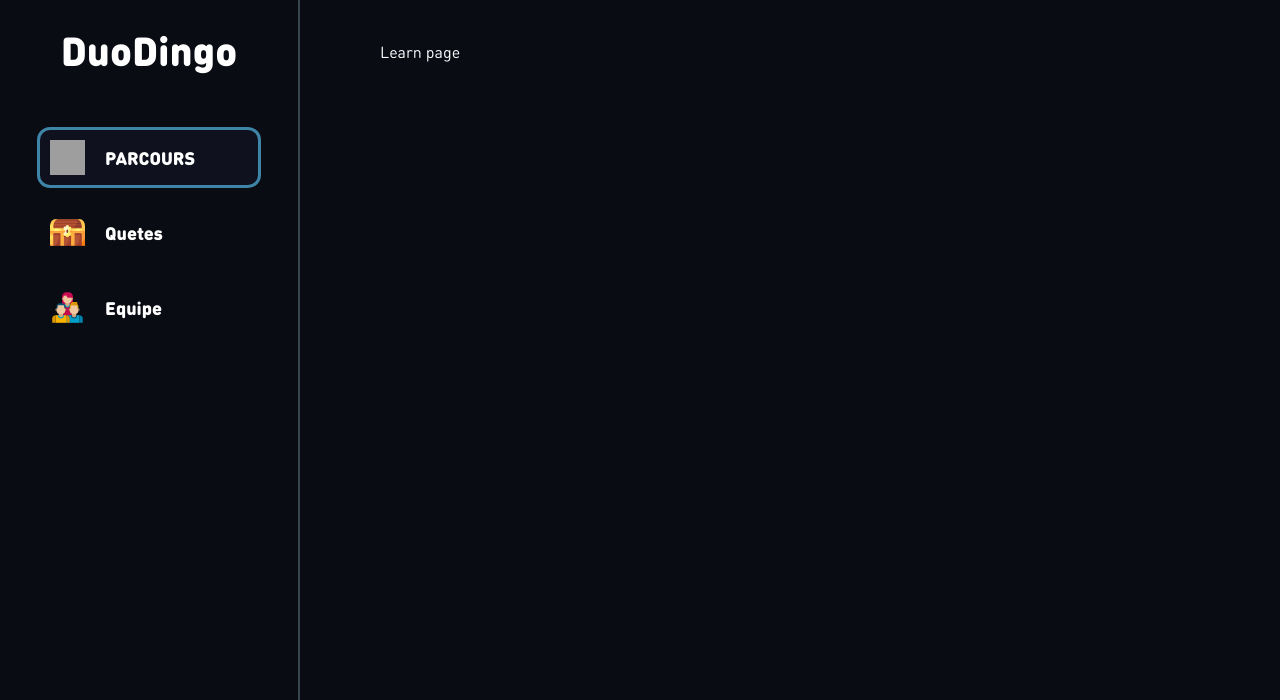
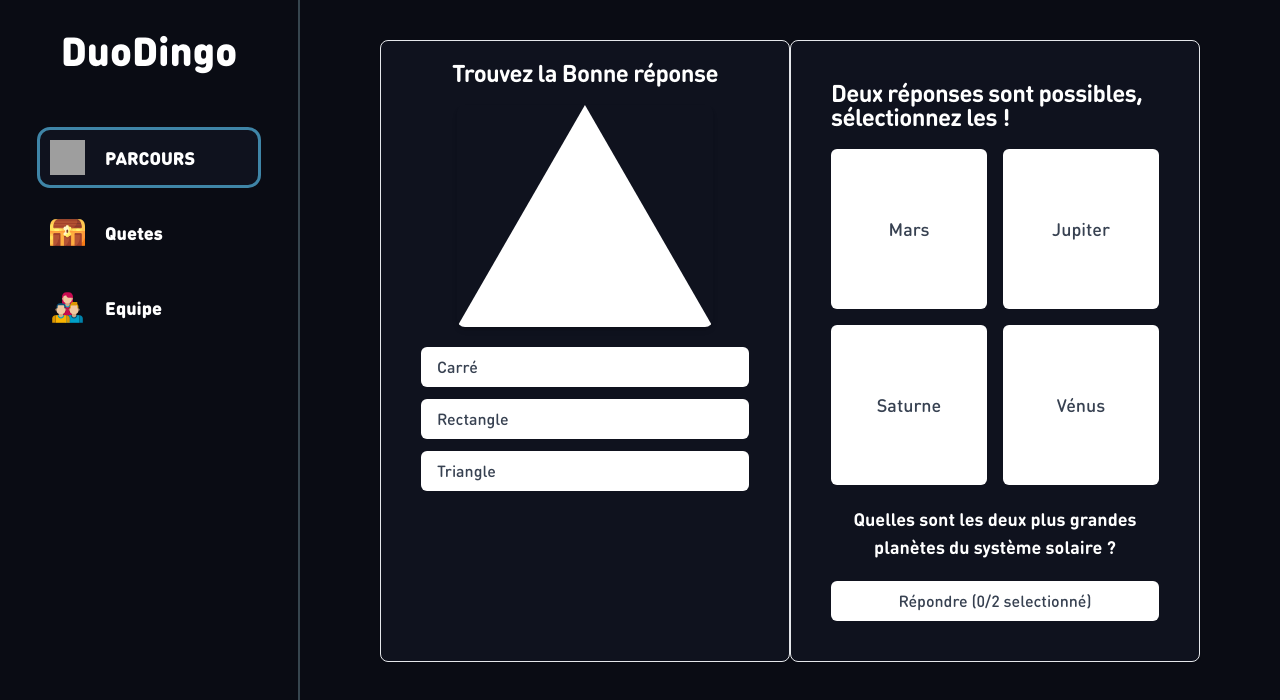
Before and after one commit to BgameB/h2ocean, a Next.js app: page /learn in a window 1280 px wide. Shown: the top 700 px of the page. Built offline with nearby package versions, Linux system fonts and the light colour scheme; grey boxes are pictures that could not be loaded.

Commit message:
feat: ajout composants Quiz type 1 et 2

```diff
--- a/app/learn/page.tsx
+++ b/app/learn/page.tsx
@@ -1,7 +1,32 @@
+import Quiz from "@/ui/components/quiz/Quiz";
+import QIncorrect from "@/ui/components/quiz/QIncorrect";
+import QCorrect from "@/ui/components/quiz/QCorrect";
+
+import VercelIcon from "@/public/vercel.svg";
+
 export default function LearnPage() {
   return (
-    <div className="flex h-[500vh]">
-      <h1>Learn page</h1>
+    <div className="flex ">
+      <Quiz
+        id={1}
+        image={VercelIcon}
+        answer1="Carré"
+        answer2="Rectangle"
+        answer3="Triangle"
+        correctAnswer="Triangle"
+        color="#0F121E"
+      />
+
+      <QCorrect
+        question="Quelles sont les deux plus grandes planètes du système solaire ?"
+        answer1="Mars"
+        answer2="Jupiter"
+        answer3="Saturne"
+        answer4="Vénus"
+        correctAnswer1="Jupiter"
+        correctAnswer2="Saturne"
+        color="#0F121E"
+      />
     </div>
   );
 }
--- a/app/quest/page.tsx
+++ b/app/quest/page.tsx
@@ -1,31 +1,31 @@
 import QuestComponent from "@/ui/components/quest/Quest";
 import VercelIcon from "@/public/vercel.svg";
 
-export default function AboutPage() {
+export default function QuestsPage() {
   return (
-    <div className="bg-primary p-4">
+    <div>
       <h1 className="text-xl mb-5 font-semibold">Quêtes du jour</h1>
-      <div className="bg-tertiary p-4 rounded-xl">
+      <div className="bg-tertiary p-4 rounded-xl border-2 border-[#37464F]">
         <QuestComponent
           id={1}
-          className=""
+          className="border-b-2 border-[#28333a]"
           icon={VercelIcon}
           text="Finir le composant"
           color="#b61818"
           reward={50}
           current={16}
           max={20}
-        ></QuestComponent>
+        />
         <QuestComponent
           id={2}
-          className=""
+          className="border-b-2 border-[#28333a]"
           icon={VercelIcon}
           text="Acheter 10 big birds"
           color="#1871b6"
           reward={200}
           current={3}
           max={10}
-        ></QuestComponent>
+        />
         <QuestComponent
           id={3}
           className=""
@@ -35,7 +35,7 @@ export default function AboutPage() {
           reward={1000}
           current={100}
           max={100}
-        ></QuestComponent>
+        />
       </div>
     </div>
   );
--- a/ui/components/quest/Quest.tsx
+++ b/ui/components/quest/Quest.tsx
@@ -1,7 +1,7 @@
 import clsx from "clsx";
 import Image from "next/image";
 
-import defaultIcon from "@/public/next.svg";
+import defaultIcon from "@/public/vercel.svg";
 
 interface Props {
   /* Props Case globale */
@@ -49,12 +49,12 @@ export const Quest = ({
 }: Props) => {
 
   return (
-    <div className={clsx("space-y-2 p-4")}>
+    <div className={clsx("space-y-2 p-4", className)}>
       <div className="flex items-center gap-3">
         {/* Icon */}
         <Image src={icon} alt="iconQuest" width={32} height={32} />
         {/* Texte */}
-        <div className="text-white font-medium">Quête n°{id} :</div>
+        <div className="text-white font-bold">Quête n°{id} :</div>
         <div className="text-white font-normal">{text}</div>
       </div>
       {/* Barre de progression */}
--- /dev/null
+++ b/ui/components/quiz/QCorrect.tsx
@@ -0,0 +1,96 @@
+"use client"
+
+import { useState } from "react"
+import { Button } from "@/ui/design-system/quizDesign/QuizButton"
+import { Card, CardTitle, CardContent } from "@/ui/design-system/quizDesign/QuizCard"
+
+interface Props {
+  question: string
+  answer1: string
+  answer2: string
+  answer3: string
+  answer4: string
+  correctAnswer1: string
+  correctAnswer2: string
+  className?: string
+  color?: string
+}
+
+export const Quiz = ({
+  question,
+  answer1,
+  answer2,
+  answer3,
+  answer4,
+  correctAnswer1,
+  correctAnswer2,
+  className,
+  color = "#ffffff",
+}: Props) => {
+  const [selectedItems, setSelectedItems] = useState<string[]>([])
+  const [isSubmitted, setIsSubmitted] = useState(false)
+
+  const answers = [answer1, answer2, answer3, answer4]
+  const correctAnswers = [correctAnswer1, correctAnswer2]
+
+  const handleItemClick = (answer: string) => {
+    if (isSubmitted) return
+
+    setSelectedItems(prev => {
+      if (prev.includes(answer)) {
+        return prev.filter(item => item !== answer)
+      } else if (prev.length < 2) {
+        return [...prev, answer]
+      }
+      return [prev[0], answer]
+    })
+  }
+
+  const handleSubmit = () => {
+    setIsSubmitted(true)
+  }
+
+  const isCorrect = isSubmitted &&
+    selectedItems.length === 2 &&
+    selectedItems.every(item => correctAnswers.includes(item)) &&
+    correctAnswers.every(item => selectedItems.includes(item))
+
+  return (
+    <Card className={`w-full max-w-2xl mx-auto ${className}`} style={{ backgroundColor: color }}>
+      <CardContent className="space-y-5 p-5">
+      <CardTitle>
+          Deux réponses sont possibles, sélectionnez les !
+          </CardTitle>
+        <div className="grid grid-cols-2 gap-4">
+          {answers.map((answer, index) => (
+            <Button
+              key={index}
+              variant="default"
+              selected={selectedItems.includes(answer)}
+              onClick={() => handleItemClick(answer)}
+              className="h-40 flex items-center justify-center"
+              disabled={isSubmitted}
+            >
+              <span className="text-lg">{answer}</span>
+            </Button>
+          ))}
+        </div>
+        <div className="text-center text-lg font-semibold">{question}</div>
+        <Button
+          onClick={handleSubmit}
+          disabled={selectedItems.length === 0 || isSubmitted}
+          className="w-full"
+        >
+          {isSubmitted ? "Vous avez répondu" : `Répondre (${selectedItems.length}/2 selectionné)`}
+        </Button>
+        {isSubmitted && (
+          <div className={`text-center font-semibold ${isCorrect ? "text-green-600" : "text-red-600"}`}>
+            {isCorrect ? "Correct !" : "Incorrect. Réessayez !"}
+          </div>
+        )}
+      </CardContent>
+    </Card>
+  )
+}
+
+export default Quiz
--- /dev/null
+++ b/ui/components/quiz/QIncorrect.tsx
@@ -0,0 +1,37 @@
+import clsx from "clsx";
+import Image from "next/image";
+
+import defaultIcon from "@/public/next.svg";
+
+interface Props {
+  /* Props Case globale */
+  id: number;
+  className?: string;
+  text: string;
+  reward: number;
+  current: number;
+  max: number;
+
+  color?: string;
+  icon?: any;
+}
+
+export const QIncorrect = ({
+  id,
+  className,
+  text,
+  color = "#ffffff",
+  icon = { defaultIcon },
+  reward,
+  current,
+  max,
+}: Props) => {
+
+  return (
+    <div className={clsx("space-y-2 p-4", className)}>
+
+    </div>
+  );
+};
+
+export default QIncorrect;
--- /dev/null
+++ b/ui/components/quiz/Quiz.tsx
@@ -0,0 +1,72 @@
+"use client"
+
+import { useState } from "react"
+import Image from "next/image"
+import { Button } from "@/ui/design-system/quizDesign/QuizButton"
+import { Card, CardTitle, CardContent } from "@/ui/design-system/quizDesign/QuizCard"
+
+interface Props {
+  id: number
+  className?: string
+  image: string
+  answer1: string
+  answer2: string
+  answer3: string
+  correctAnswer: string
+  color?: string
+}
+
+export const Quiz = ({
+  id,
+  className,
+  image,
+  answer1,
+  answer2,
+  answer3,
+  correctAnswer,
+  color = "#ffffff",
+}: Props) => {
+  const [selectedAnswer, setSelectedAnswer] = useState<string | null>(null)
+  const [isCorrect, setIsCorrect] = useState<boolean | null>(null)
+
+  const handleAnswer = (answer: string) => {
+    setSelectedAnswer(answer)
+    setIsCorrect(answer === correctAnswer)
+  }
+
+  return (
+    <Card className={`w-full max-w-md mx-auto ${className}`} style={{ backgroundColor: color }}>
+      <CardTitle>
+        Trouvez la Bonne réponse
+      </CardTitle>
+
+      <CardContent className="space-y-5 p-5">
+
+        <div className="flex justify-center">
+          <Image src={image} alt="Quiz Image" width={256} height={256} className="rounded-lg shadow-md" />
+        </div>
+
+        <div className="space-y-3">
+          {[answer1, answer2, answer3].map((answer, index) => (
+            <Button
+              key={index}
+              variant={selectedAnswer === answer ? (isCorrect ? "goodanswer" : "badanswer") : "default"}
+              className="w-full justify-start text-left"
+              onClick={() => handleAnswer(answer)}
+              disabled={selectedAnswer !== null}
+            >
+              {answer}
+            </Button>
+          ))}
+        </div>
+        {selectedAnswer && (
+          <div className={`text-center font-semibold ${isCorrect ? "text-green-600" : "text-red-600"}`}>
+            {isCorrect ? "Correct !" : "Incorrect. Réessayez !"}
+          </div>
+        )}
+      </CardContent>
+    </Card>
+  )
+}
+
+export default Quiz
--- /dev/null
+++ b/ui/design-system/quizDesign/QuizButton.tsx
@@ -0,0 +1,31 @@
+import React from "react"
+
+interface ButtonProps extends React.ButtonHTMLAttributes<HTMLButtonElement> {
+  variant?: "default" | "goodanswer" | "badanswer"
+  selected?: boolean
+}
+
+export const Button: React.FC<ButtonProps> = ({
+  children,
+  className = "",
+  variant = "default",
+  selected = false,
+  ...props
+}) => {
+  const baseStyle = "px-4 py-2 rounded-md font-medium transition-colors focus:outline-none focus:ring-4"
+  const variantStyles = {
+    default: "bg-white text-gray-700 cursor-pointer hover:bg-blue-200 focus:ring-[#3F85A7]-600",
+    goodanswer: "bg-blue-700 text-white focus:ring-blue-600",
+    badanswer: "bg-red-700 text-white cursor-pointer"
+  }
+
+  const selectedStyle = selected ? "ring-2 ring-blue-500 ring-offset-2" : ""
+
+  const buttonStyle = `${baseStyle} ${variantStyles[variant]} ${selectedStyle} ${className}`
+
+  return (
+    <button className={buttonStyle} {...props}>
+      {children}
+    </button>
+  )
+}
--- /dev/null
+++ b/ui/design-system/quizDesign/QuizCard.tsx
@@ -0,0 +1,67 @@
+import * as React from "react"
+import { cn } from "@/lib/utils"
+
+const Card = React.forwardRef<
+  HTMLDivElement,
+  React.HTMLAttributes<HTMLDivElement>
+>(({ className, ...props }, ref) => (
+  <div
+    ref={ref}
+    className={cn(
+      "p-5 rounded-lg border bg-card text-card-foreground shadow-sm",
+      className
+    )}
+    {...props}
+  />
+))
+Card.displayName = "Card"
+
+const CardContent = React.forwardRef<
+  HTMLDivElement,
+  React.HTMLAttributes<HTMLDivElement>
+>(({ className, ...props }, ref) => (
+  <div ref={ref} className={cn("p-6 pt-0", className)} {...props} />
+))
+CardContent.displayName = "CardContent"
+
+const CardTitle = React.forwardRef<
+  HTMLParagraphElement,
+  React.HTMLAttributes<HTMLHeadingElement>
+>(({ className, ...props }, ref) => (
+  <h3
+    ref={ref}
+    className={cn(
+      "text-2xl font-semibold leading-none tracking-tight flex justify-center",
+      className
+    )}
+    {...props}
+  />
+))
+CardTitle.displayName = "CardTitle"
+
+// const CardDescription = React.forwardRef<
+//   HTMLParagraphElement,
+//   React.HTMLAttributes<HTMLParagraphElement>
+// >(({ className, ...props }, ref) => (
+//   <p
+//     ref={ref}
+//     className={cn("text-sm text-muted-foreground", className)}
+//     {...props}
+//   />
+// ))
+// CardDescription.displayName = "CardDescription"
+
+// const CardFooter = React.forwardRef<
+//   HTMLDivElement,
+//   React.HTMLAttributes<HTMLDivElement>
+// >(({ className, ...props }, ref) => (
+//   <div
+//     ref={ref}
+//     className={cn("flex items-center p-6 pt-0", className)}
+//     {...props}
+//   />
+// ));
+// CardFooter.displayName = "CardFooter";
+
+//export { Card, CardFooter, CardTitle, CardDescription, CardContent }
+export {Card, CardTitle, CardContent}
```
